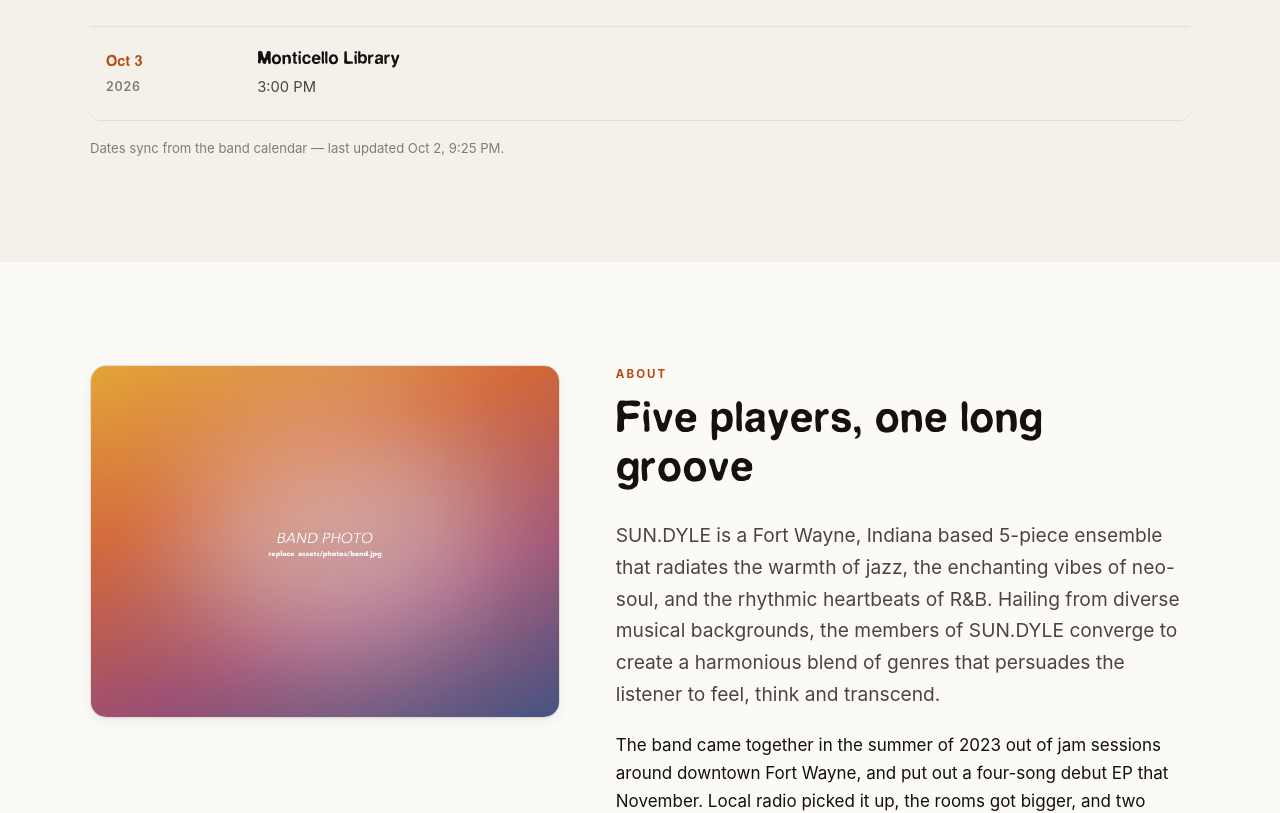
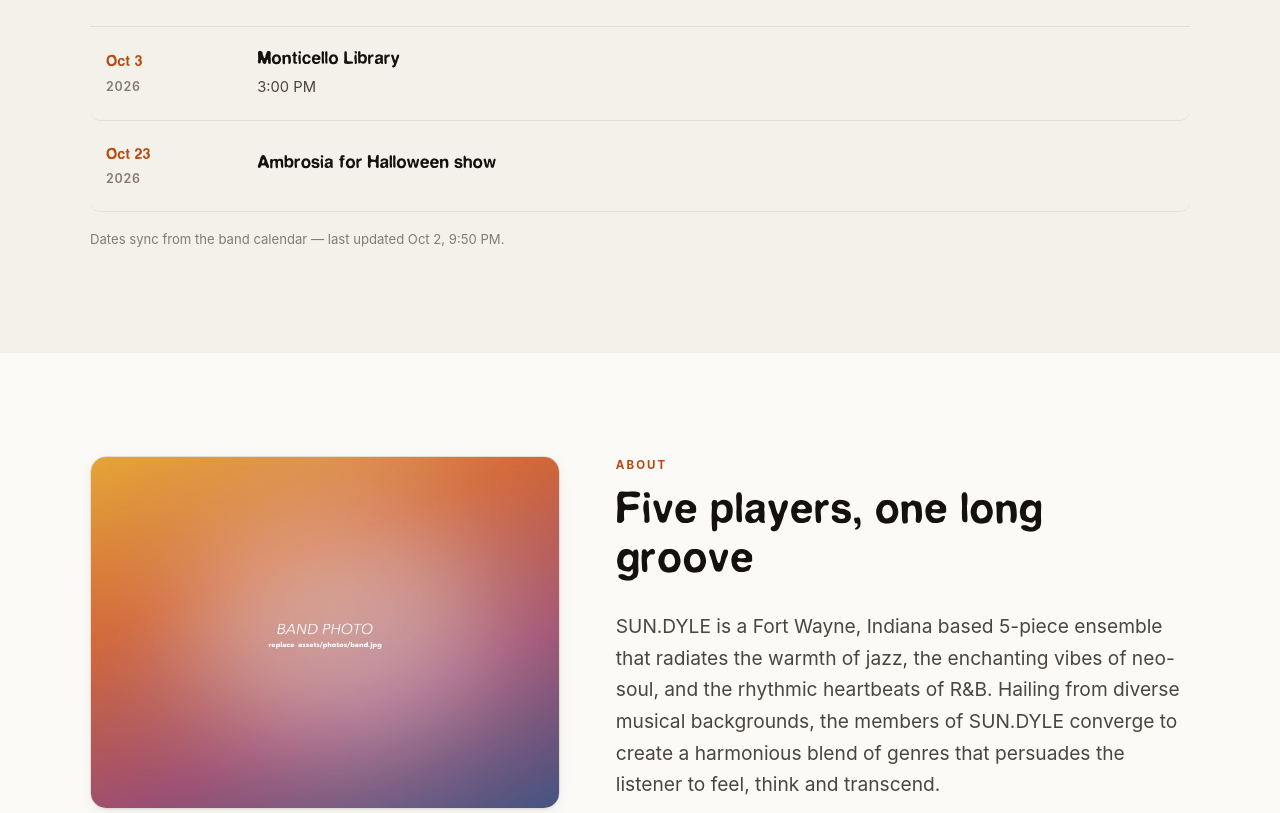
Before and after one commit to sundylewebsite/sundylewebsite, a plain HTML site: page index.html in a window 1280 px wide. Shown: the part 4660-5473 px from the top of the page. Drawn offline with Linux system fonts and the light colour scheme.

Commit message:
Lineup: remove Luke Delgado

```diff
--- a/data/shows.generated.js
+++ b/data/shows.generated.js
@@ -3,7 +3,7 @@
    from file:// as well as http://, so the page works opened straight off
    disk with no server and no fetch(). */
 window.SHOWS_FROM_CALENDAR = {
-  "generated": "2026-10-02T17:25:38-04:00",
+  "generated": "2026-10-02T17:50:26-04:00",
   "source": "https://p157-caldav.icloud.com/published/2/MTM5NDEyOTUyMDEzOTQxMqjomdo3_gYCcvIEcdb5xyWaGnKotrQ3-f47gkvXZnEE8v4_GbZYQLUGoniOPEJ6WalRccTL0QiKHJyDBtNDjPA",
   "upcoming": [
     {
@@ -14,6 +14,15 @@ window.SHOWS_FROM_CALENDAR = {
       "tickets": "",
       "note": "",
       "uid": "039CB28C-0293-4B11-B689-8307502CEC4F"
+    },
+    {
+      "date": "2026-10-23",
+      "time": "",
+      "venue": "Ambrosia for Halloween show",
+      "city": "",
+      "tickets": "",
+      "note": "",
+      "uid": "1E4B43F4-A30A-47A8-B020-7175CEF96296"
     }
   ],
   "past": []
--- a/index.html
+++ b/index.html
@@ -230,7 +230,6 @@
              <img class="person__initials" src="assets/photos/members/emma-torres.jpg" alt="Emma Torres"> -->
         <div class="person"><div class="person__initials" aria-hidden="true">ET</div><p class="person__name">Emma Torres</p><p class="person__role">Vocals</p></div>
         <div class="person"><div class="person__initials" aria-hidden="true">AM</div><p class="person__name">Ashton Morris</p><p class="person__role">Saxophone</p></div>
-        <div class="person"><div class="person__initials" aria-hidden="true">LD</div><p class="person__name">Luke Delgado</p><p class="person__role">Guitar</p></div>
         <div class="person"><div class="person__initials" aria-hidden="true">BB</div><p class="person__name">Ben Beutel</p><p class="person__role">Bass</p></div>
         <div class="person"><div class="person__initials" aria-hidden="true">BF</div><p class="person__name">Ben Francis</p><p class="person__role">Keys</p></div>
         <div class="person"><div class="person__initials" aria-hidden="true">CR</div><p class="person__name">Carlos Rosa</p><p class="person__role">Drums</p></div>
```
Also changed, not shown: 1 other file.
